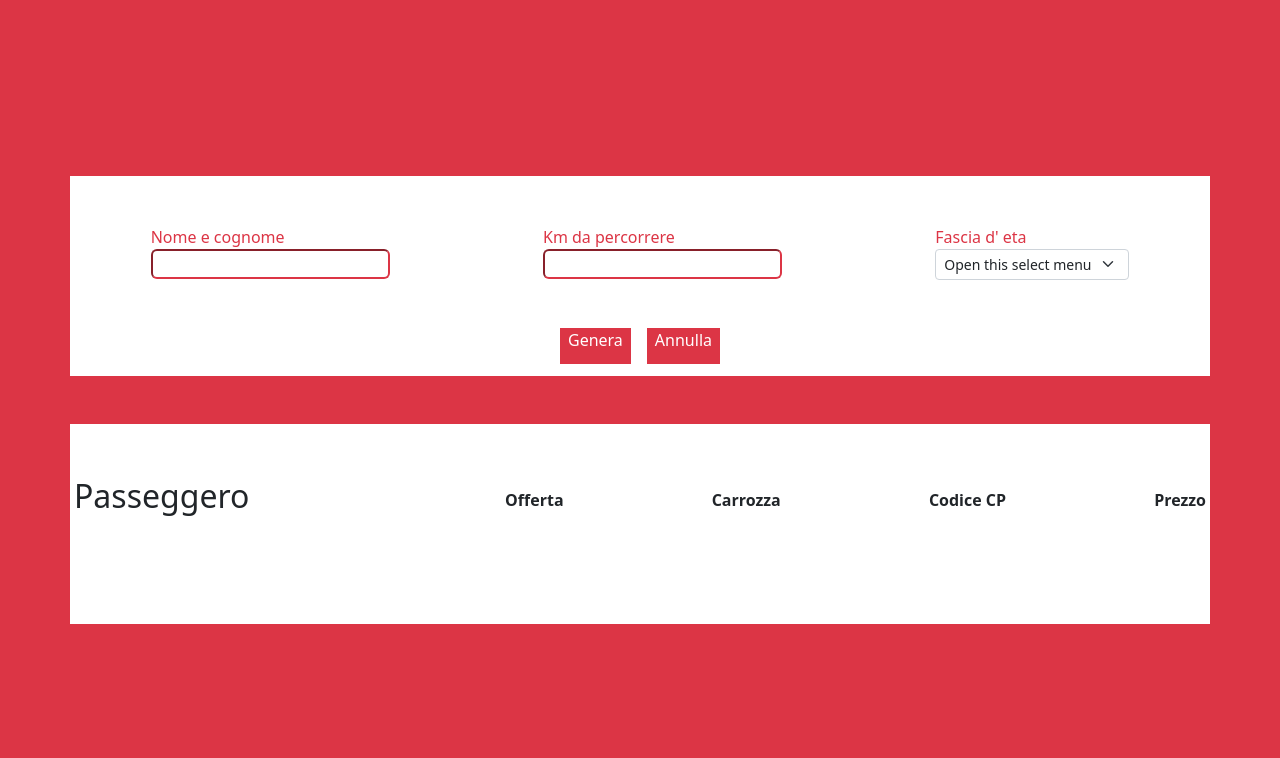
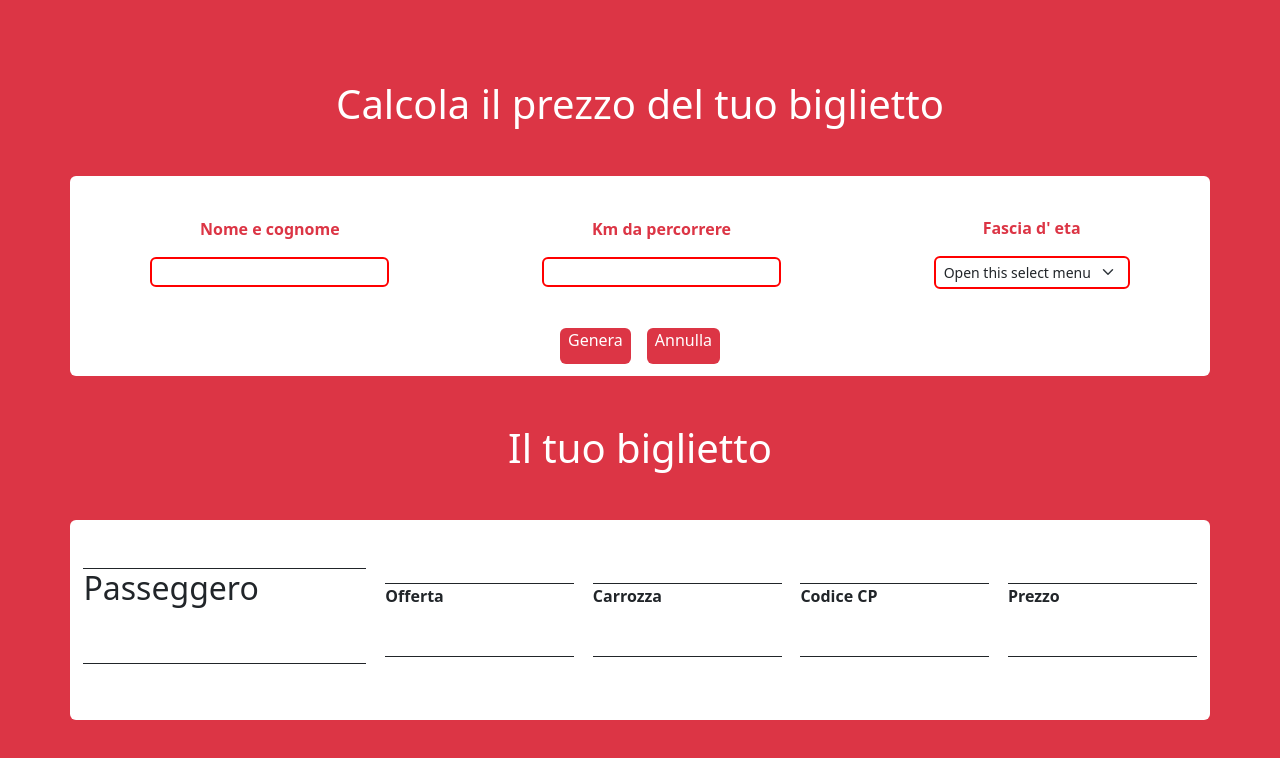
Before and after one commit to fabiodelli/js-biglietto-treno-form, a plain HTML site: page index.html in a window 1280 px wide. Drawn offline with nearby package versions, Linux system fonts and the light colour scheme.

Commit message:
add h1 and border

```diff
--- a/assets/css/style.css
+++ b/assets/css/style.css
@@ -1,3 +1,7 @@
-*{
-    /* border: 1px solid; */
+.border_red{
+     border: 2px solid red !important;
 }
+
+/* *{
+    border: 1px solid black;
+} */
--- a/index.html
+++ b/index.html
@@ -13,23 +13,24 @@
 <body>
 
 
-    <div class="container-fluid d-flex flex-column justify-content-center vh-100 bg-danger">
+    <div class="container-fluid d-flex flex-column justify-content-center align-items-center vh-100 bg-danger">
 
-        <div class="container-md d-flex flex-column justify-content-center bg-white h-25 p-1">
+        <h1 class="text-white mb-5" >Calcola il prezzo del tuo biglietto</h1>
 
+        <div class="container-md d-flex flex-column justify-content-center bg-white rounded-2 h-25 p-1">
 
             <div class="d-flex justify-content-around align align-items-center bg-white h-75 ">
-                <div>
-                    <div  class="text-danger">Nome e cognome</div>
-                    <input id="nes" type="text" class="border-1 border-danger rounded-2">
+                <div class="d-flex flex-column align align-items-center">
+                    <div  class="text-danger fw-bold mb-3">Nome e cognome</div>
+                    <input id="nes" type="text" class="border_red rounded-2">
                 </div>
-                <div>
-                    <div class="text-danger">Km da percorrere</div>
-                    <input id="km" type="text" class="border-1 border-danger rounded-2">
+                <div class="d-flex flex-column align align-items-center">
+                    <div class="text-danger fw-bold mb-3">Km da percorrere</div>
+                    <input id="km" type="text" class="border_red rounded-2">
                 </div>
-                <div>
-                    <div class="text-danger">Fascia d' eta</div>
-                    <select id="age" class="form-select form-select-sm">
+                <div class="d-flex flex-column align align-items-center">
+                    <div class="text-danger fw-bold mb-3">Fascia d' eta</div>
+                    <select id="age" class="form-select form-select-sm border_red rounded-2 shadow-none">
                         <option selected>Open this select menu</option>
                         <option value="Minorenne">Minorenne</option>
                         <option value="Adulto">Adulto</option>
@@ -39,33 +40,35 @@
             </div>
 
             <div class="d-flex justify-content-center bg-white gap-3 h-25 pb-2 pt-1">
-                <span id="button" class="btn-outline-warning text-bg-danger pe-2 ps-2">Genera</span>
-                <span class="btn-outline text-bg-danger pe-2 ps-2">Annulla</span>
+                <span id="button" class="btn-outline-warning text-bg-danger rounded-2 pe-2 ps-2">Genera</span>
+                <span class="btn-outline text-bg-danger rounded-2 pe-2 ps-2">Annulla</span>
             </div>
 
         </div>
 
-        <div class="container-md d-flex justify-content-between bg-white h-25 mt-5 p-1 ">
-            <div class="d-flex flex-column justify-content-center gap-5 w-25">
-                <h2>Passeggero</h2>
-                <div id="nesOut"></div>
+        <h1 class="text-white m-5" >Il tuo biglietto</h1>
+
+        <div class="container-md d-flex justify-content-around bg-white rounded-2 h-25 p-1 ">
+            <div class=" col-4 d-flex flex-column justify-content-center gap-5 w-25">
+                <h2 class="border-top border-1 border-dark">Passeggero</h2>
+                <h5 id="nesOut" class="mb-2 border-bottom border-1 border-dark"></h5>
             </div>
 
-            <div class="d-flex flex-column justify-content-center gap-5">
-                <div class="fw-bold">Offerta</div>
-                <div  id="offer" class=""></div>
+            <div class="col-2 d-flex flex-column justify-content-center gap-5">
+                <div class="fw-bold border-top border-1 border-dark">Offerta</div>
+                <div  id="offer" class="border-bottom border-1 border-dark"></div>
             </div>
-            <div class="d-flex flex-column justify-content-center gap-5">
-                <div class="fw-bold">Carrozza</div>
-                <div id="carrozza" class=""></div>
+            <div class="col-2 d-flex flex-column justify-content-center gap-5">
+                <div class="fw-bold border-top border-1 border-dark">Carrozza</div>
+                <div id="carrozza" class="border-bottom border-1 border-dark"></div>
             </div>
-            <div class="d-flex flex-column justify-content-center gap-5">
-                <div  class="fw-bold">Codice CP</div>
-                <div id="codiceCp" class=""></div>
+            <div class="col-2 d-flex flex-column justify-content-center gap-5">
+                <div  class="fw-bold border-top border-1 border-dark">Codice CP</div>
+                <div id="codiceCp" class="border-bottom border-1 border-dark"></div>
             </div>
-            <div class="d-flex flex-column justify-content-center gap-5">
-                <div  class="fw-bold">Prezzo</div>
-                <div id="ticketPrice" class=""></div>
+            <div class="col-2 d-flex flex-column justify-content-center gap-5">
+                <div  class="fw-bold border-top border-1 border-dark">Prezzo</div>
+                <div id="ticketPrice" class="border-bottom border-1 border-dark"></div>
             </div>
         </div>
     </div>
```
